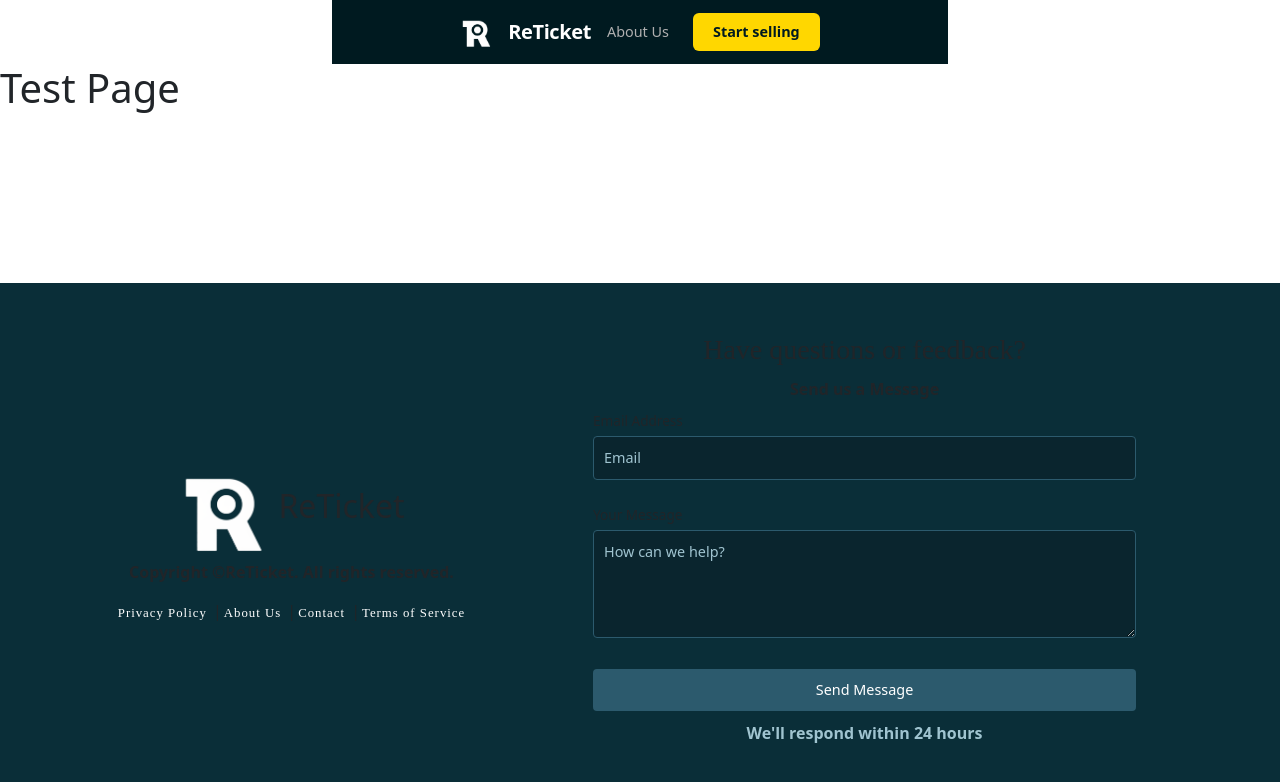
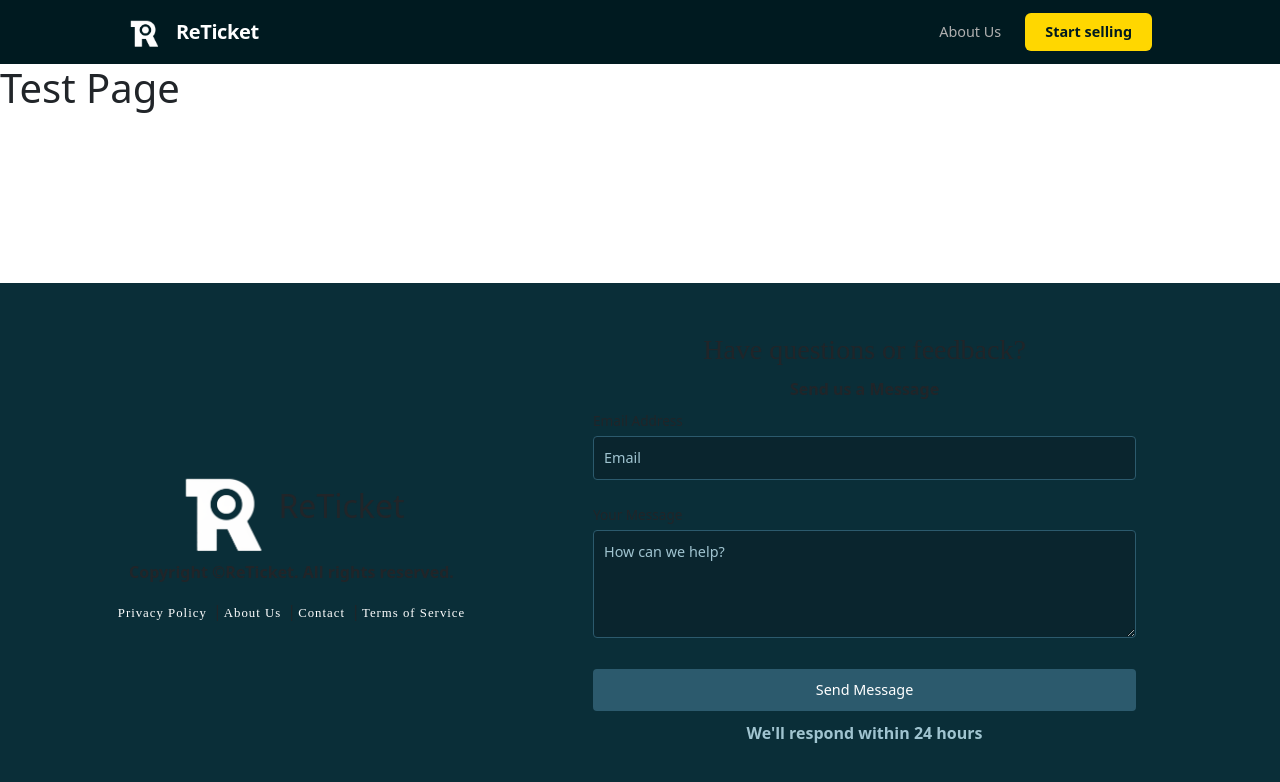
Before and after one commit to pdomi06/ReTicket, a React app in the folder frontend/: page / in a window 1280 px wide. Shown: the top 782 px of the page. Built offline with nearby package versions, Linux system fonts and the light colour scheme; the HTML template or start-up script is replaced by a standard one.

Commit message:
fixed navbar

```diff
--- a/frontend/src/components/layout/navbar/navbar.module.css
+++ b/frontend/src/components/layout/navbar/navbar.module.css
@@ -8,8 +8,8 @@
     position: sticky;
     top: 0;
     z-index: 1000;
-    max-width: 100%;
-    margin: 0 auto;
+    width: 100%;
+    box-sizing: border-box;
 }
 
 .brand {
```
